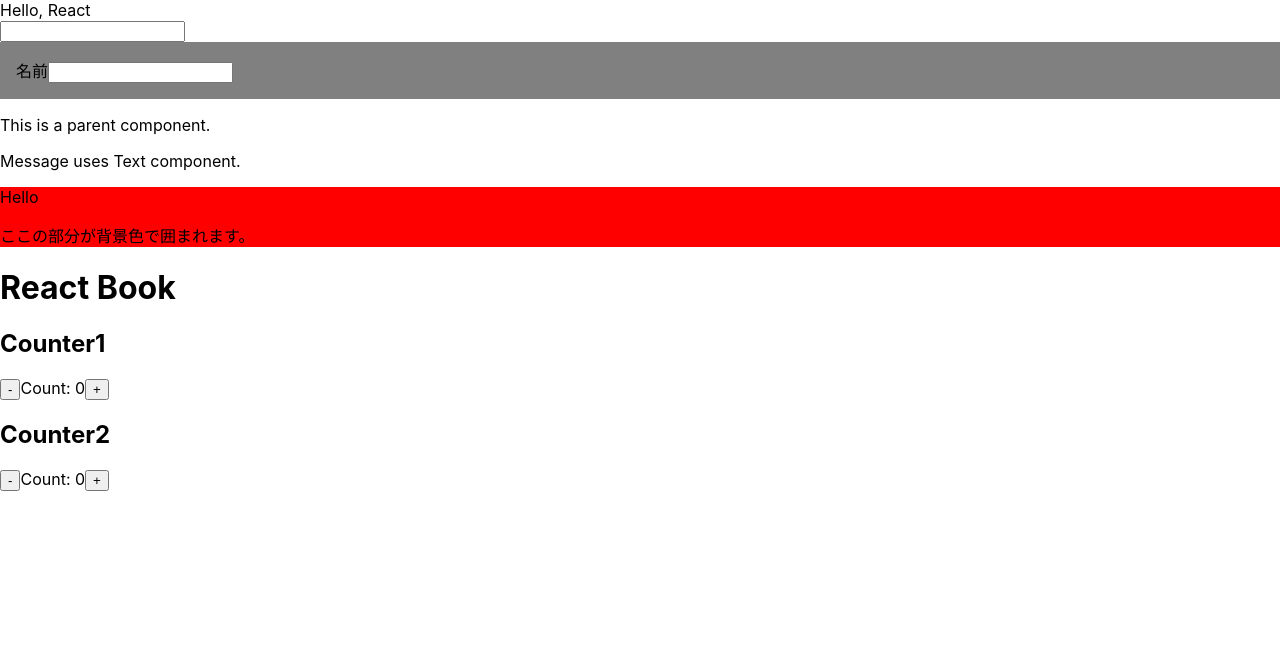
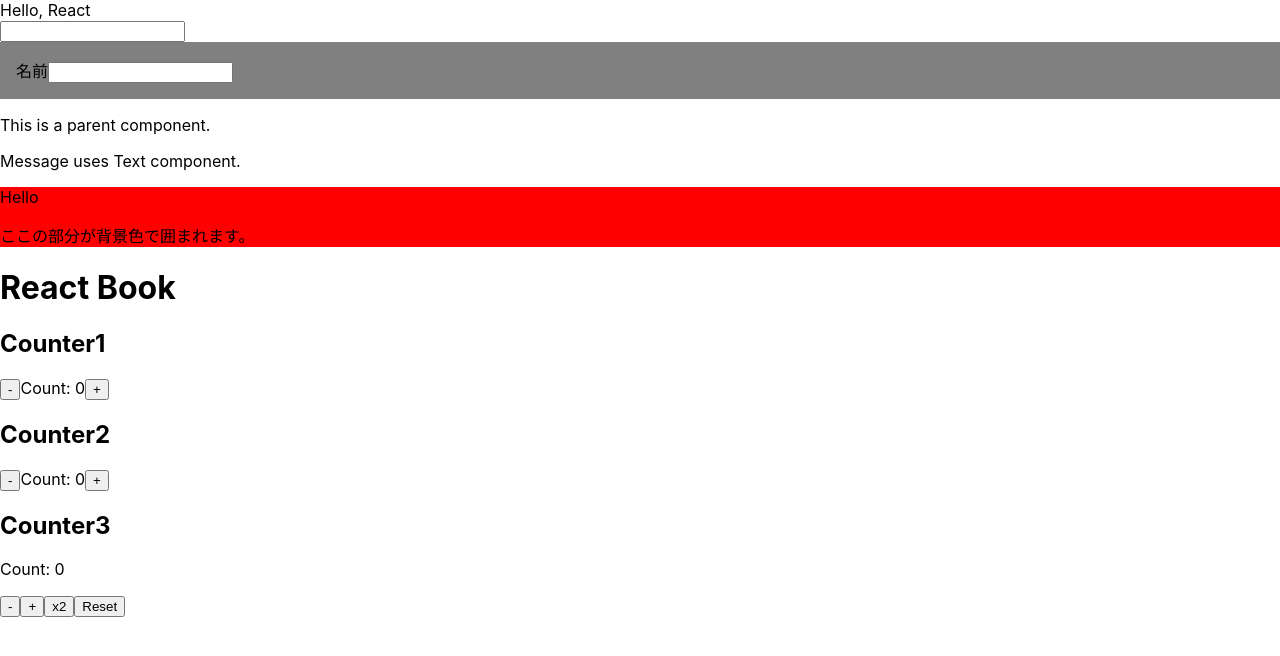
Before and after one commit to KazumasaYasui/ts-react-next, a React (Create React App) app in the folder chapter3/react-sample/: page / in a window 1280 px wide. Shown: the top 656 px of the page. Built offline with nearby package versions, Linux system fonts and the light colour scheme.

Commit message:
useReducer追加

```diff
--- /dev/null
+++ b/chapter3/react-sample/src/components/CounterWithUseReducer.tsx
@@ -0,0 +1,43 @@
+import { useReducer } from 'react'
+
+// reducerが受け取るactionの型を定義
+type Action = 'DECREMENT' | 'INCREMENT' | 'DOUBLE' | 'RESET'
+
+// 現在の状態とactionにもとづいて新しい状態を返す関数
+const reducer = (currentCount: number, action: Action) => {
+  switch (action) {
+    case 'INCREMENT':
+      return currentCount + 1
+    case 'DECREMENT':
+      return currentCount - 1
+    case 'DOUBLE':
+      return currentCount * 2
+    case 'RESET':
+      return 0
+    default:
+      return currentCount
+  }
+}
+
+type CounterProps = {
+  initialValue: number
+}
+
+export const Counter = (props: CounterProps) => {
+  const { initialValue } = props
+  const [count, dispatch] = useReducer(reducer, initialValue)
+
+  return (
+    <div>
+      <h2>Counter3</h2>
+      <p>Count: {count}</p>
+      {/* dispatch関数にactionを渡して状態を更新 */}
+      <button onClick={() => dispatch('DECREMENT')}>-</button>
+      <button onClick={() => dispatch('INCREMENT')}>+</button>
+      <button onClick={() => dispatch('DOUBLE')}>x2</button>
+      <button onClick={() => dispatch('RESET')}>Reset</button>
+    </div>
+  )
+}
+
+export default { Counter }
--- a/chapter3/react-sample/src/components/Counter.tsx
+++ b/chapter3/react-sample/src/components/CounterWithUseState.tsx
@@ -4,7 +4,7 @@ type CounterProps = {
   initialValue: number
 }
 
-const Counter = (props: CounterProps) => {
+export const Counter = (props: CounterProps) => {
   const { initialValue } = props
   const [count, setCount] = useState(initialValue || 0)
 
@@ -34,4 +34,4 @@ const Counter = (props: CounterProps) => {
   )
 }
 
-export default Counter
+export default { Counter }
--- a/chapter3/react-sample/src/index.tsx
+++ b/chapter3/react-sample/src/index.tsx
@@ -7,7 +7,8 @@ import Name from './components/Name';
 import Message from './components/Message';
 import ContainerSample from './components/ContainerSample';
 import ContextSample from './components/ContextSample';
-import Counter from './components/Counter';
+import { Counter as Counter1 } from './components/CounterWithUseState';
+import { Counter as Counter2 } from './components/CounterWithUseReducer';
 import reportWebVitals from './reportWebVitals';
 
 const root = ReactDOM.createRoot(
@@ -21,7 +22,8 @@ root.render(
     <Message />
     <ContainerSample />
     <ContextSample />
-    <Counter initialValue={0} />
+    <Counter1 initialValue={0} />
+    <Counter2 initialValue={0} />
   </React.StrictMode>
 );
 
```
